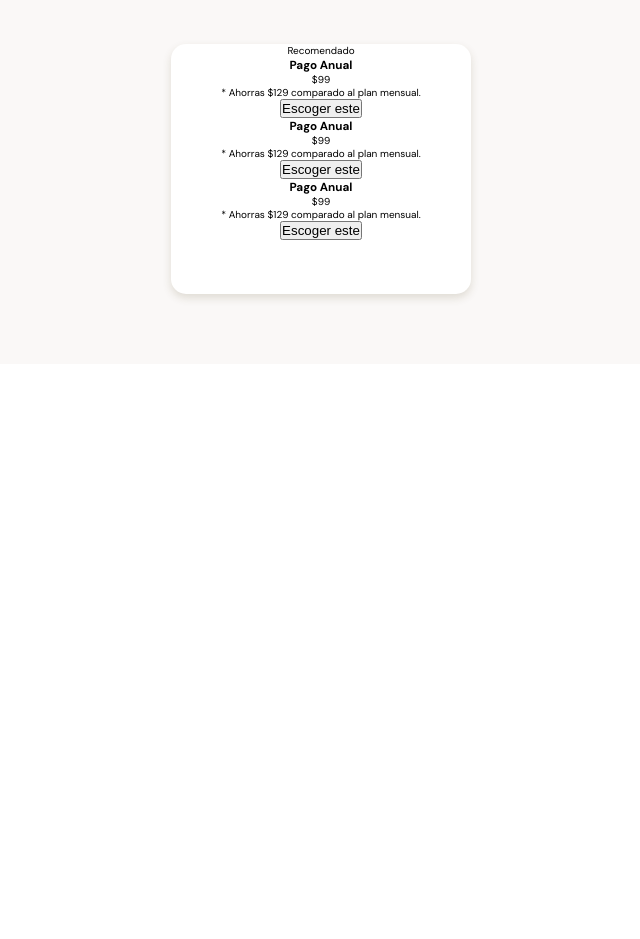
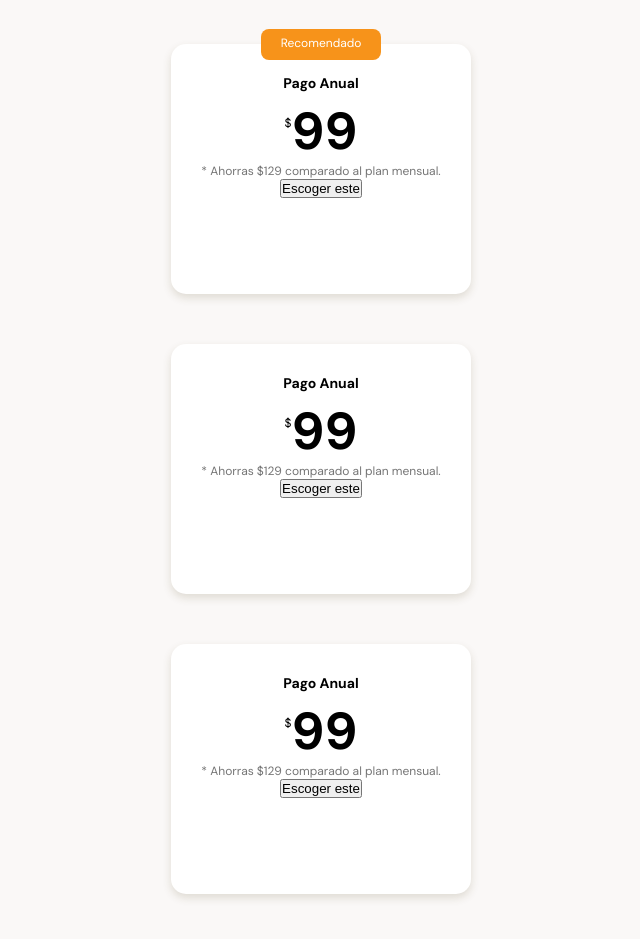
Before and after one commit to fernandojosecc/batata-bit, a plain HTML site: page index.html in a window 1280 px wide. Shown: the part 2880-3819 px from the top of the page, without its empty margins (319-959 px from the left). Before the commit the page ends 3244 px from the top, so only its background shows below. Drawn offline with Linux system fonts and the light colour scheme.

Commit message:
Detallando estilos en tarjetas de planes

```diff
--- a/index.html
+++ b/index.html
@@ -1,22 +1,30 @@
 <!DOCTYPE html>
 <html lang="en">
   <head>
-    <meta charset="UTF-8">
-    <meta http-equiv="X-UA-Compatible" content="IE=edge">
-    <meta name="viewport" content="width=device-width, initial-scale=1.0">
+    <meta charset="UTF-8" />
+    <meta http-equiv="X-UA-Compatible" content="IE=edge" />
+    <meta name="viewport" content="width=device-width, initial-scale=1.0" />
     <title>Document</title>
-    <link rel="preconnect" href="https://fonts.googleapis.com">
-<link rel="preconnect" href="https://fonts.gstatic.com" crossorigin>
-<link href="https://fonts.googleapis.com/css2?family=DM+Sans:wght@400;500;700&family=Inter:wght@300;500&display=swap" rel="stylesheet">
-<link rel="stylesheet" href="./styles.css">
+    <link rel="preconnect" href="https://fonts.googleapis.com" />
+    <link rel="preconnect" href="https://fonts.gstatic.com" crossorigin />
+    <link
+      href="https://fonts.googleapis.com/css2?family=DM+Sans:wght@400;500;700&family=Inter:wght@300;500&display=swap"
+      rel="stylesheet"
+    />
+    <link rel="stylesheet" href="./styles.css" />
   </head>
   <body>
     <header>
-        <img src="./assets/img/logo.svg" alt="">
+      <img src="./assets/img/logo.svg" alt="" />
       <div class="header--title-container">
         <h1>La proxima revolucion en el intercambio de Criptomonedas</h1>
-            <p>Batatabit te ayuda a navegar entre los diferentes precios y tendencias.</p>
-            <a href="#plans" class="header--button">Conoce Nuestros Planes <span></span></a>
+        <p>
+          Batatabit te ayuda a navegar entre los diferentes precios y
+          tendencias.
+        </p>
+        <a href="#plans" class="header--button"
+          >Conoce Nuestros Planes <span></span
+        ></a>
       </div>
     </header>
     <main>
@@ -24,7 +32,10 @@
         <div class="backgroundImg"></div>
         <div class="main-exchange-container-title">
           <h2>Vizibilizamos todas las tasas de cambio.</h2>
-                <p>Traemos informacion en tiempo real de las casas de cambio y las monedas mas importantes del mundo.</p>
+          <p>
+            Traemos informacion en tiempo real de las casas de cambio y las
+            monedas mas importantes del mundo.
+          </p>
         </div>
         <section class="main-tables-container">
           <div class="main-currency-table">
@@ -33,7 +44,9 @@
               <table>
                 <tr>
                   <td class="table__top-left">Bitcoin</td>
-                                <td class="table__top-right table__right">$1.96 <span class="down"></span></td>
+                  <td class="table__top-right table__right">
+                    $1.96 <span class="down"></span>
+                  </td>
                 </tr>
                 <tr>
                   <td>Ethereum</td>
@@ -45,12 +58,15 @@
                 </tr>
                 <tr>
                   <td class="table__bottom-left">Stellar</td>
-                                <td class="table__bottom-right table__right">$4.96<span class="down"></span></td>
+                  <td class="table__bottom-right table__right">
+                    $4.96<span class="down"></span>
+                  </td>
                 </tr>
               </table>
             </div>
             <div class="currency-table-date">
-                        <p><b> Actualizado el:</b>
+              <p>
+                <b> Actualizado el:</b>
                 <script>
                   document.write(new Date().toLocaleString());
                 </script>
@@ -63,7 +79,7 @@
               <table>
                 <tr>
                   <td class="table__top-left">Bitrade</td>
-                                <td class="table__top-right table__right">$12.96 </td>
+                  <td class="table__top-right table__right">$12.96</td>
                 </tr>
                 <tr>
                   <td>Bitpreco</td>
@@ -80,7 +96,8 @@
               </table>
             </div>
             <div class="commissions-table-date">
-                        <p><b> Actualizado el:</b>
+              <p>
+                <b> Actualizado el:</b>
                 <script>
                   document.write(new Date().toLocaleString());
                 </script>
@@ -99,22 +116,34 @@
           <article class="product-detail--card">
             <span class="clock"></span>
             <p class="product--card-title">Tiempo real</p>
-                    <p class="product--card-body">Nuestra API toma informacion minuto a minuto sobre las tasas que mas determinan el comportamiento</p>
+            <p class="product--card-body">
+              Nuestra API toma informacion minuto a minuto sobre las tasas que
+              mas determinan el comportamiento
+            </p>
           </article>
           <article class="product-detail--card">
             <span class="eye"></span>
             <p class="product--card-title">No hay tasas escondidas</p>
-                    <p class="product--card-body">Ni en la compra o al momento de exit, Batabit siempre te muestra el costo real de lo que estas adquiriendo.</p>
+            <p class="product--card-body">
+              Ni en la compra o al momento de exit, Batabit siempre te muestra
+              el costo real de lo que estas adquiriendo.
+            </p>
           </article>
           <article class="product-detail--card">
             <span class="dollar-sign"></span>
             <p class="product--card-title">Compra monedas</p>
-                    <p class="product--card-body">No hay mas rumores, con Batabit sabras el valor real de cada moneda en el mercado actual.</p>
+            <p class="product--card-body">
+              No hay mas rumores, con Batabit sabras el valor real de cada
+              moneda en el mercado actual.
+            </p>
           </article>
           <article class="product-detail--card">
             <span class="check-circle"></span>
             <p class="product--card-title">Informacion confiable</p>
-                    <p class="product--card-body">Nuestras fuentes estan 100% verificadas y continuamos auditando su contenido mientras se actualizan.</p>
+            <p class="product--card-body">
+              Nuestras fuentes estan 100% verificadas y continuamos auditando su
+              contenido mientras se actualizan.
+            </p>
           </article>
         </section>
       </section>
@@ -129,23 +158,33 @@
         <section class="plans-container--slider">
           <article class="plans-container--card">
             <p class="recommended">Recomendado</p>
-                    <div class="plan-info-container">
-                        <h3 class="plan-card--title">Pago Anual</h3>
-                        <p class="plan-card--price"><span>$</span>99</p>
-                        <p class="plan-card--saving">* Ahorras $129 comparado al plan mensual.</p>
-                        <button  class="plan-card--ca">Escoger este <span></span></button>
+            <div class="plans-info-container">
+              <h3 class="plans-card--title">Pago Anual</h3>
+              <p class="plans-card--price"><span>$</span>99</p>
+              <p class="plans-card--saving">
+                * Ahorras $129 comparado al plan mensual.
+              </p>
+              <button class="plans-card--ca">Escoger este <span></span></button>
             </div>
-                    <div class="plan-info-container">
-                        <h3 class="plan-card--title">Pago Anual</h3>
-                        <p class="plan-card--price"><span>$</span>99</p>
-                        <p class="plan-card--saving">* Ahorras $129 comparado al plan mensual.</p>
-                        <button  class="plan-card--ca">Escoger este <span></span></button>
+          </article>
+          <article class="plans-container--card">
+            <div class="plans-info-container">
+              <h3 class="plans-card--title">Pago Anual</h3>
+              <p class="plans-card--price"><span>$</span>99</p>
+              <p class="plans-card--saving">
+                * Ahorras $129 comparado al plan mensual.
+              </p>
+              <button class="plans-card--ca">Escoger este <span></span></button>
             </div>
-                    <div class="plan-info-container">
-                        <h3 class="plan-card--title">Pago Anual</h3>
-                        <p class="plan-card--price"><span>$</span>99</p>
-                        <p class="plan-card--saving">* Ahorras $129 comparado al plan mensual.</p>
-                        <button  class="plan-card--ca">Escoger este <span></span></button>
+          </article>
+          <article class="plans-container--card">
+            <div class="plans-info-container">
+              <h3 class="plans-card--title">Pago Anual</h3>
+              <p class="plans-card--price"><span>$</span>99</p>
+              <p class="plans-card--saving">
+                * Ahorras $129 comparado al plan mensual.
+              </p>
+              <button class="plan-card--ca">Escoger este <span></span></button>
             </div>
           </article>
         </section>
--- a/styles.css
+++ b/styles.css
@@ -420,6 +420,44 @@ text-align: center;
     box-shadow: 0 4px 8px rgba(89, 73, 30, 0.16);
 }
 
+.recommended{
+    position: absolute;
+    width: 120px;
+    height: 31px;
+    padding: 6px;
+    top: -15px;
+    left: calc(50% - 60px);
+    font-size: 1.2rem;
+    background-color: var(--bitcoin-orange);
+    border-radius: 8px;
+    color: var(--just-white);
+}
+.plans-card--title{
+    padding-top: 30px;
+    font-size: 1.4rem;
+    font-weight: 500px;
+    line-height: 1.8rem;
+    color: black;
+}
+.plans-card--price{
+    padding: 5px 0;
+    font-size: 5.2rem;
+    font-weight: bold;
+    line-height: 5.3rem;
+    color: black;
+}
+.plans-card--price span{
+    font-size: 1.2rem;
+    font-weight: 300;
+    vertical-align: text-top;
+}
+.plans-card--saving{
+    font-size: 1.2rem;
+    color: #757575;
+
+}
+
+
 @-webkit-keyframes bgAnimateBitcoin {
     0%{background-position:0% 50%}
     50%{background-position:100% 50%}
```
Lines whose indentation alone changed are shown as unchanged.
